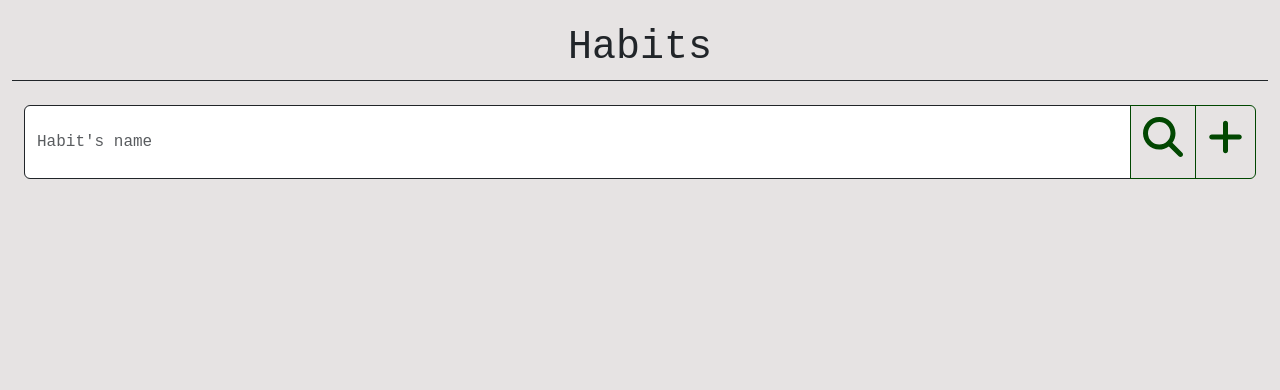
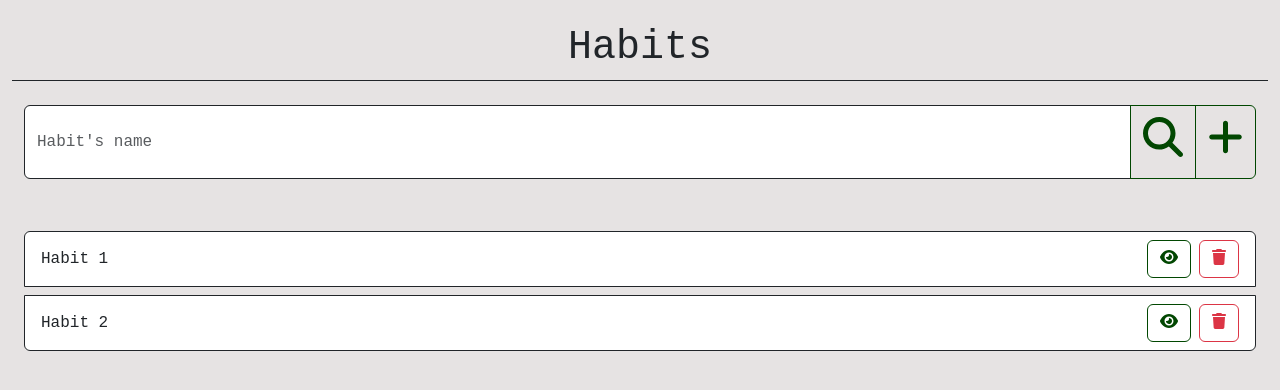
Before and after one commit to LuisHamburger/habits-app, a React (Vite) app: page /habits/list in a window 1280 px wide. Shown: the top 390 px of the page. Built offline with nearby package versions, Linux system fonts and the light colour scheme; a web font is replaced by a local one.

Commit message:
list page

```diff
--- a/src/pages/habits/data/data.ts
+++ b/src/pages/habits/data/data.ts
@@ -1,3 +1,4 @@
+import { HabitStatus } from '../../../shared/enums/habit-status.enum';
 import { HabitTrackingEntryStatus } from '../../../shared/enums/habit-tracking-entry-status.enum';
 import { Habit, HabitTrackingEntry } from '../../../shared/types/habit.type';
 
@@ -5,12 +6,14 @@ export const HabitsMock: Habit[] = [
     {
         "name": "Habit 1",
         "id": "b1a2c3d4-e5f6-7g8h-9i0j-k1l2m3n4o5p6",
-        "clientId": "a1b2c3d4-e5f6-7g8h-9i0j-k1l2m3n4o5p6"
+        "clientId": "a1b2c3d4-e5f6-7g8h-9i0j-k1l2m3n4o5p6",
+        "status": HabitStatus.ACTIVE,
     },
     {
         "name": "Habit 2",
         "id": "c1d2e3f4-g5h6-7i8j-9k0l-m1n2o3p4q5r6",
-        "clientId": "a1b2c3d4-e5f6-7g8h-9i0j-k1l2m3n4o5p6"
+        "clientId": "a1b2c3d4-e5f6-7g8h-9i0j-k1l2m3n4o5p6",
+        "status": HabitStatus.ACTIVE,
     }
 ];
 
--- a/src/pages/habits/helpers/habits.helpers.ts
+++ b/src/pages/habits/helpers/habits.helpers.ts
@@ -3,14 +3,15 @@ import { HabitTrackingEntryMock, HabitsMock } from "../data/data";
 import { format } from 'date-fns';
 import { HabitTrackingEntryStatus } from '../../../shared/enums/habit-tracking-entry-status.enum';
 import { v4 } from 'uuid';
+import { HabitStatus } from '../../../shared/enums/habit-status.enum';
 
 // Obtiene los hábitos asociados a un ID de cliente específico
 export const fetchHabitsByClientId = (clientId: string): Habit[] =>
-    HabitsMock.filter(habit => habit.clientId === clientId);
+    HabitsMock.filter(habit => habit.clientId === clientId && habit.status === HabitStatus.ACTIVE);
 
 // Obtiene información detallada sobre un hábito específico por su ID
 export const fetchHabitDetailById = (habitId: string): HabitDetail | undefined => {
-    const habit = HabitsMock.find(habit => habit.id === habitId);
+    const habit = HabitsMock.find(habit => habit.id === habitId && habit.status === HabitStatus.ACTIVE);
 
     if (!habit) return undefined; // Retorna undefined explícitamente si no se encuentra el hábito
 
@@ -20,6 +21,7 @@ export const fetchHabitDetailById = (habitId: string): HabitDetail | undefined =
         id: habit.id,
         clientId: habit.clientId,
         name: habit.name,
+        status: habit.status,
         habitTrackingEntries: trackingEntries
     };
 }
@@ -50,7 +52,18 @@ export const createHabit = (name: string, clientId: string): void => {
        id: v4(),
        name,
        clientId,
+       status: HabitStatus.ACTIVE
    }
 
    HabitsMock.push(habit);
 };
+
+export const deleteHabit = (habitId: string, clientId: string): void => {
+    const habitToDelete = HabitsMock.find(habit => habit.id === habitId && habit.clientId === clientId);
+
+    if (habitToDelete) {
+        habitToDelete.status = HabitStatus.DELETED;  // Actualiza el estado a DELETED
+    } else {
+        console.error("Habit not found or client ID does not match.");
+    }
+};
--- a/src/pages/habits/pages/create/create.page.tsx
+++ b/src/pages/habits/pages/create/create.page.tsx
@@ -13,7 +13,7 @@ export const Create = () => {
         setName(e.target.value);
     };
 
-    const onCreate = async () => {
+    const onCreate = () => {
         if (!name.trim()) {
             Swal.fire({
                 icon: 'error',
@@ -23,7 +23,8 @@ export const Create = () => {
             return;
         }
 
-        await createHabit(name, clientID);
+        createHabit(name, clientID);
+
         Swal.fire({
             icon: 'success',
             title: 'Habit Created!',
--- a/src/pages/habits/pages/list/list.page.tsx
+++ b/src/pages/habits/pages/list/list.page.tsx
@@ -2,34 +2,68 @@ import './list.css';
 import Swal from 'sweetalert2';
 import { Header } from '../../components/header.component';
 import { Search } from '../../components/search.component';
-import { ListItem } from '../../components/list-item.componen';
-import { useMemo } from 'react';
-import { useNavigate, useParams } from 'react-router-dom';
-import { fetchHabitsByClientId } from '../../helpers/habits.helpers';
+import { ListItem } from '../../components/list-item.component';
+import { useMemo, useState } from 'react';
+import { useNavigate } from 'react-router-dom';
+import { fetchHabitsByClientId, deleteHabit } from '../../helpers/habits.helpers';
 
 export const List = () => {
-
-    const {id} = useParams();
-
+    const id = 'a1b2c3d4-e5f6-7g8h-9i0j-k1l2m3n4o5p6';
     const navigate = useNavigate();
 
-    const habits = useMemo( () => fetchHabitsByClientId( id! ), [ id ]);
+    // Fetch habits by client ID
+    const habits = useMemo(() => fetchHabitsByClientId(id!), [id]);
 
+    // State for holding the filtered habits
+    const [filteredHabits, setFilteredHabits] = useState(habits);
+
+    // Handle the search functionality
     const onSearchHabit = (habitName: string) => {
-        Swal.fire(`Any Item Found - ${habitName}`, "", "error")
-    }
+        if (habitName.trim() === '') {
+            setFilteredHabits(habits);
+        } else {
+            const filtered = habits.filter(habit =>
+                habit.name.toLowerCase().includes(habitName.toLowerCase())
+            );
+
+            if (filtered.length > 0) {
+                setFilteredHabits(filtered);
+            } else {
+                Swal.fire(`No habits found for: ${habitName}`, '', 'error');
+            }
+        }
+    };
 
     const onCreateHabit = () => {
-        navigate('/habits/create', {replace: true});
-    }
+        navigate('/habits/create', { replace: true });
+    };
 
+    // Update the onDeleteHabit to call deleteHabit and refresh the filtered list
     const onDeleteHabit = (habitId: string) => {
-        Swal.fire(`Habit: ${habitId} deleted`, "", "info");
-    }
+        Swal.fire({
+            title: 'Are you sure?',
+            text: 'You won\'t be able to revert this!',
+            icon: 'warning',
+            showCancelButton: true,
+            confirmButtonText: 'Yes, delete it!',
+            cancelButtonText: 'No, cancel!',
+        }).then((result) => {
+            if (result.isConfirmed) {
+                // Call the delete function
+                deleteHabit(habitId, id);
+
+                // Update filtered habits after deletion
+                const updatedHabits = fetchHabitsByClientId(id!)
+                setFilteredHabits(updatedHabits);
+
+                Swal.fire('Deleted!', 'Your habit has been deleted.', 'success');
+            }
+        });
+    };
 
     const onDetailHabit = (habitId: string) => {
-        navigate(`/habits/${habitId}`, {replace: true});
-    }
+        navigate(`/habits/${habitId}`, { replace: true });
+    };
 
     return (
         <div className="container-fluid min-vh-100 d-flex align-items-center flex-column">
@@ -42,11 +76,11 @@ export const List = () => {
             <div className="row mt-4 w-100">
                 <div className="col-12">
                     <ul className="list-group">
-                        {habits.map(habit => (
+                        {filteredHabits.map(habit => (
                             <ListItem
                                 key={habit.id}
                                 habit={habit}
-                                onDeleteHabit={onDeleteHabit}
+                                onDeleteHabit={onDeleteHabit}  // Use the updated delete function
                                 onDetailHabit={onDetailHabit}
                             />
                         ))}
--- a/src/router/app.router.tsx
+++ b/src/router/app.router.tsx
@@ -9,7 +9,6 @@ import { Create } from "../pages/habits/pages/create/create.page";
 import { Home } from "../pages/habits/pages/home/home.page";
 import { Detail } from "../pages/habits/pages/detail/detail.page";
 
-// Definición de las rutas de la aplicación
 const routes = [
     {
         path: "landing",
@@ -22,12 +21,12 @@ const routes = [
             { path: 'list', element: <List /> },
             { path: 'create', element: <Create /> },
             { path: ':id', element: <Detail /> },
-            { path: '', element: <Navigate to='list' /> }, // Redirección por defecto
+            { path: '', element: <Navigate to='list' /> },
         ],
     },
     {
         path: '/*',
-        element: <Navigate to='landing' />, // Redirección para rutas no encontradas
+        element: <Navigate to='landing' />,
     }
 ];
 
--- /dev/null
+++ b/src/shared/enums/habit-status.enum.ts
@@ -0,0 +1,4 @@
+export enum HabitStatus {
+    DELETED = "DELETED",
+    ACTIVE = "ACTIVE"
+}
--- a/src/shared/types/habit.type.ts
+++ b/src/shared/types/habit.type.ts
@@ -1,9 +1,11 @@
+import { HabitStatus } from "../enums/habit-status.enum";
 import { HabitTrackingEntryStatus } from "../enums/habit-tracking-entry-status.enum";
 
 export type Habit = {
     name: string;
     id: string;
     clientId: string;
+    status: HabitStatus;
 }
 
 export type HabitTrackingEntry = {
```
Also changed, not shown: src/pages/habits/components/list-item.component.tsx (renamed from src/pages/habits/components/list-item.componen.tsx).
